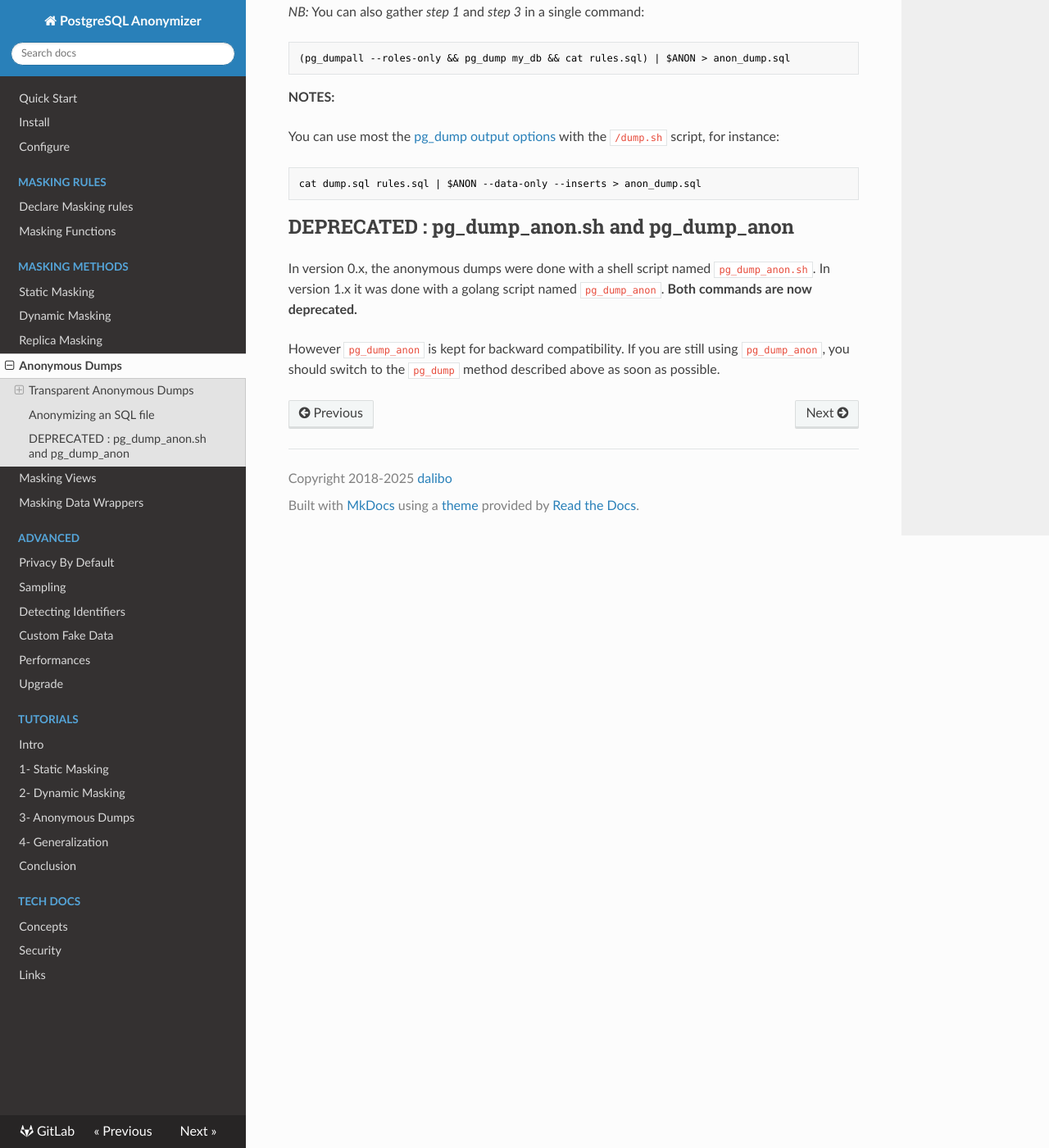
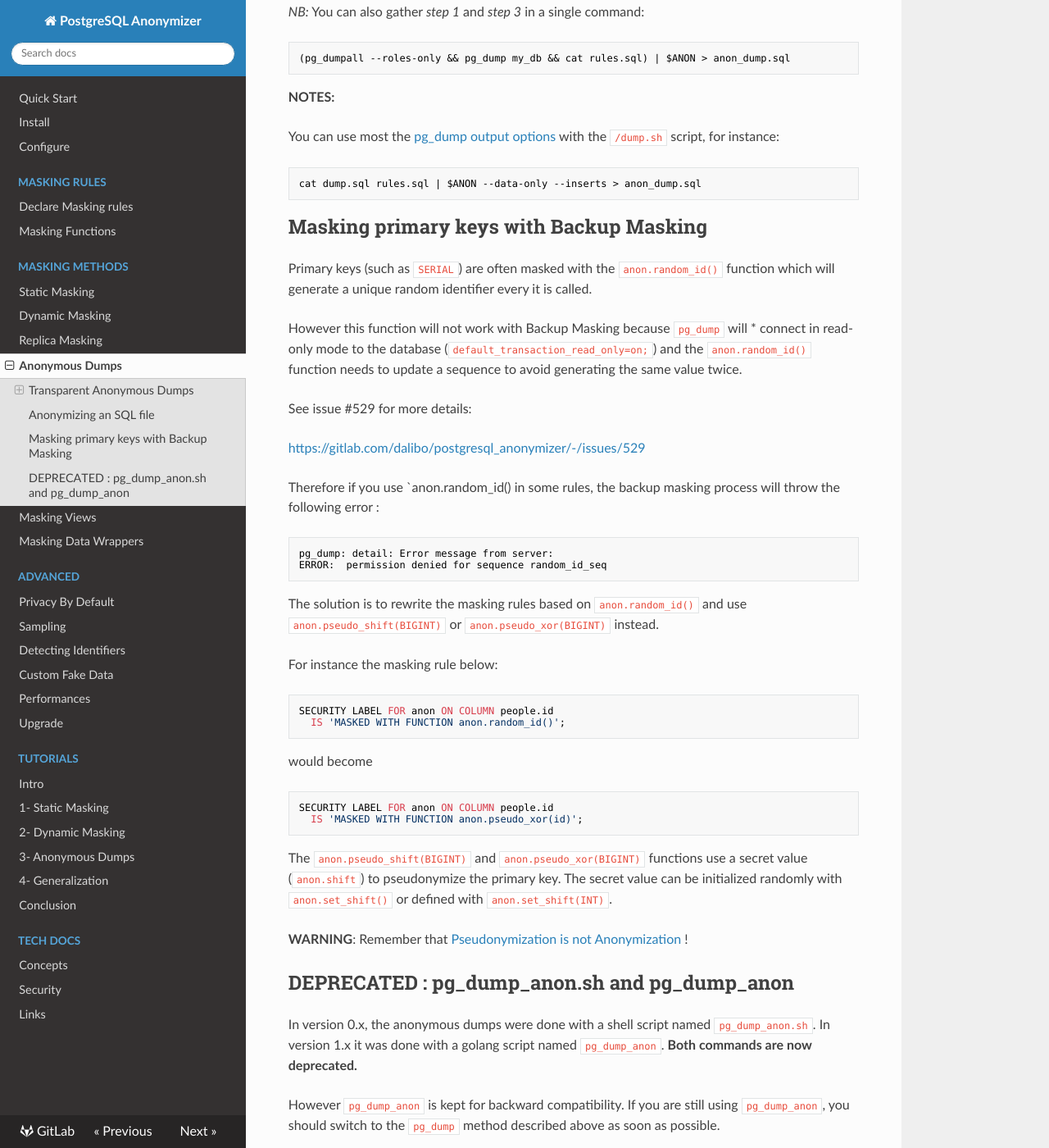
Before and after one commit to neondatabase/postgresql_anonymizer, an MkDocs documentation site: the page built from docs/anonymous_dumps.md, in a window 1280 px wide and 1400 px high, scrolled down 2953 px. Shown: the whole window at 82% size. Built offline with MkDocs 1.6.1, drawn with Linux system fonts in a browser that asks for light colours; nearby versions of some CDN libraries; some of the changed text lies outside the part shown.

Commit message:
[pseudo] introduce new shift/xor functions

````diff
--- a/docs/anonymous_dumps.md
+++ b/docs/anonymous_dumps.md
@@ -1,4 +1,4 @@
-Anonymous Dumps
+Backup Masking ( aka Anonymous Dumps )
 ===============================================================================
 
 
@@ -107,7 +107,7 @@ _Step 2:_  Write your masking rules in a separate file (for instance `rules.sql`
 ```sql
 
 SECURITY LABEL FOR anon ON COLUMN people.lastname
-IS 'MASKED WITH FUNCTION anon.dummy_last_name()';
+  IS 'MASKED WITH FUNCTION anon.dummy_last_name()';
 
 -- etc.
 ```
@@ -138,9 +138,56 @@ for instance:
 cat dump.sql rules.sql | $ANON --data-only --inserts > anon_dump.sql
 ```
 
+[pg_dump output options]: https://www.postgresql.org/docs/current/app-pgdump.html#PG-DUMP-OPTIONS
 
+Masking primary keys with Backup Masking
+------------------------------------------------------------------------------
 
-[pg_dump output options]: https://www.postgresql.org/docs/current/app-pgdump.html#PG-DUMP-OPTIONS
+Primary keys (such as `SERIAL`) are often masked with the `anon.random_id()`
+function which will generate a unique random identifier every it is called.
+
+However this function will not work with Backup Masking because `pg_dump` will *
+connect in read-only mode to the database (`default_transaction_read_only=on;`)
+and the `anon.random_id()` function needs to update a sequence to avoid
+generating the same value twice.
+
+See issue #529 for more details:
+
+<https://gitlab.com/dalibo/postgresql_anonymizer/-/issues/529>
+
+Therefore if you use `anon.random_id() in some rules, the backup masking process
+will throw the following error :
+
+```console
+pg_dump: detail: Error message from server:
+ERROR:  permission denied for sequence random_id_seq
+```
+
+The solution is to rewrite the masking rules based on `anon.random_id()` and
+use `anon.pseudo_shift(BIGINT)` or `anon.pseudo_xor(BIGINT)` instead.
+
+For instance the masking rule below:
+
+```sql
+SECURITY LABEL FOR anon ON COLUMN people.id
+  IS 'MASKED WITH FUNCTION anon.random_id()';
+```
+
+would become
+
+```sql
+SECURITY LABEL FOR anon ON COLUMN people.id
+  IS 'MASKED WITH FUNCTION anon.pseudo_xor(id)';
+```
+
+The `anon.pseudo_shift(BIGINT)` and `anon.pseudo_xor(BIGINT)` functions use
+a secret value (`anon.shift`) to pseudonymize the primary key. The secret value
+can be initialized randomly with `anon.set_shift()` or defined with
+`anon.set_shift(INT)`.
+
+**WARNING**: Remember that [Pseudonymization is not Anonymization] !
+
+[Pseudonymization is not Anonymization]: https://postgresql-anonymizer.readthedocs.io/en/stable/masking_functions/#pseudonymization
 
 
 DEPRECATED : pg_dump_anon.sh and pg_dump_anon
````
Also changed, not shown: docs/masking_functions.md (+15 -0 lines), 6 other files.
